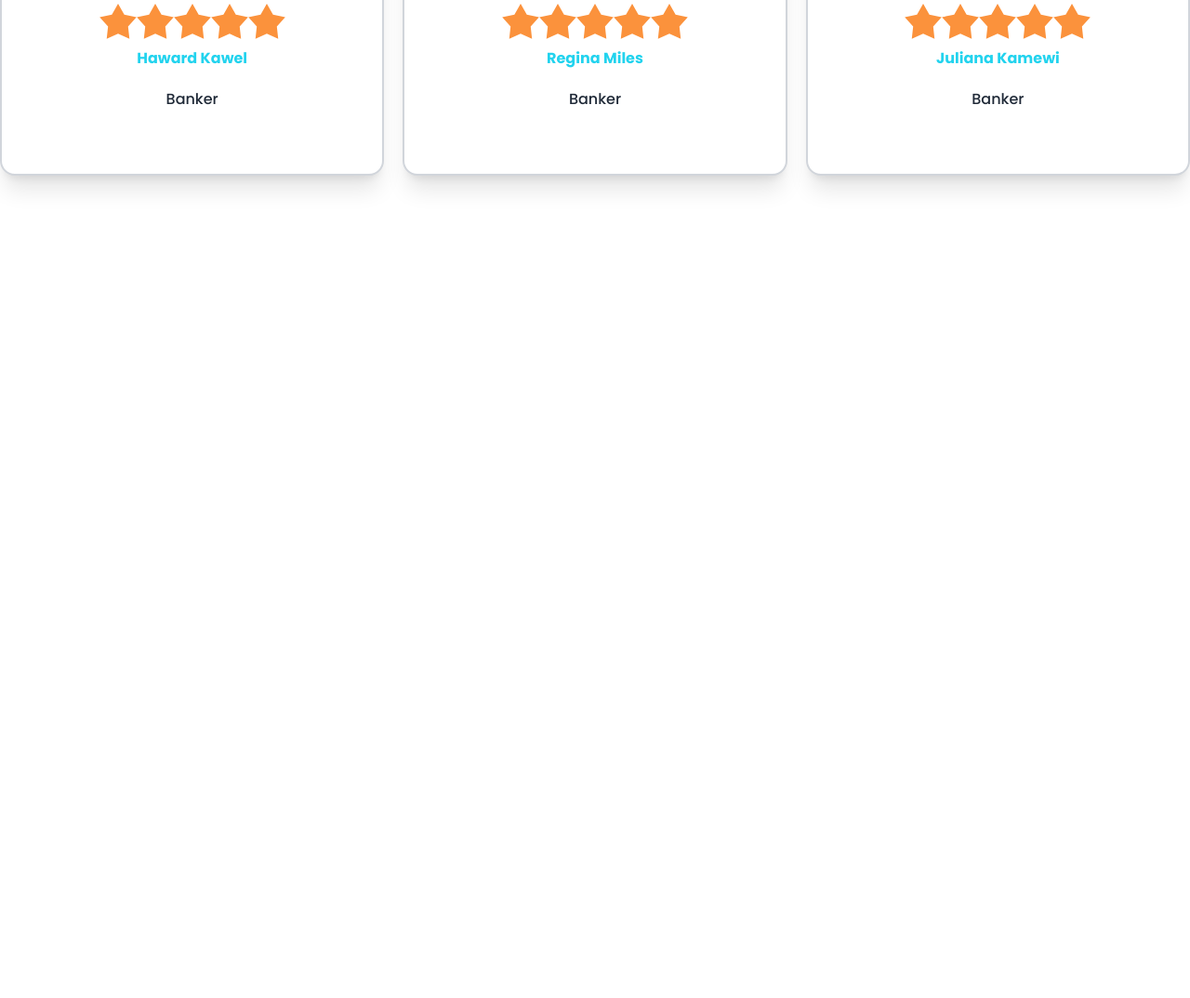
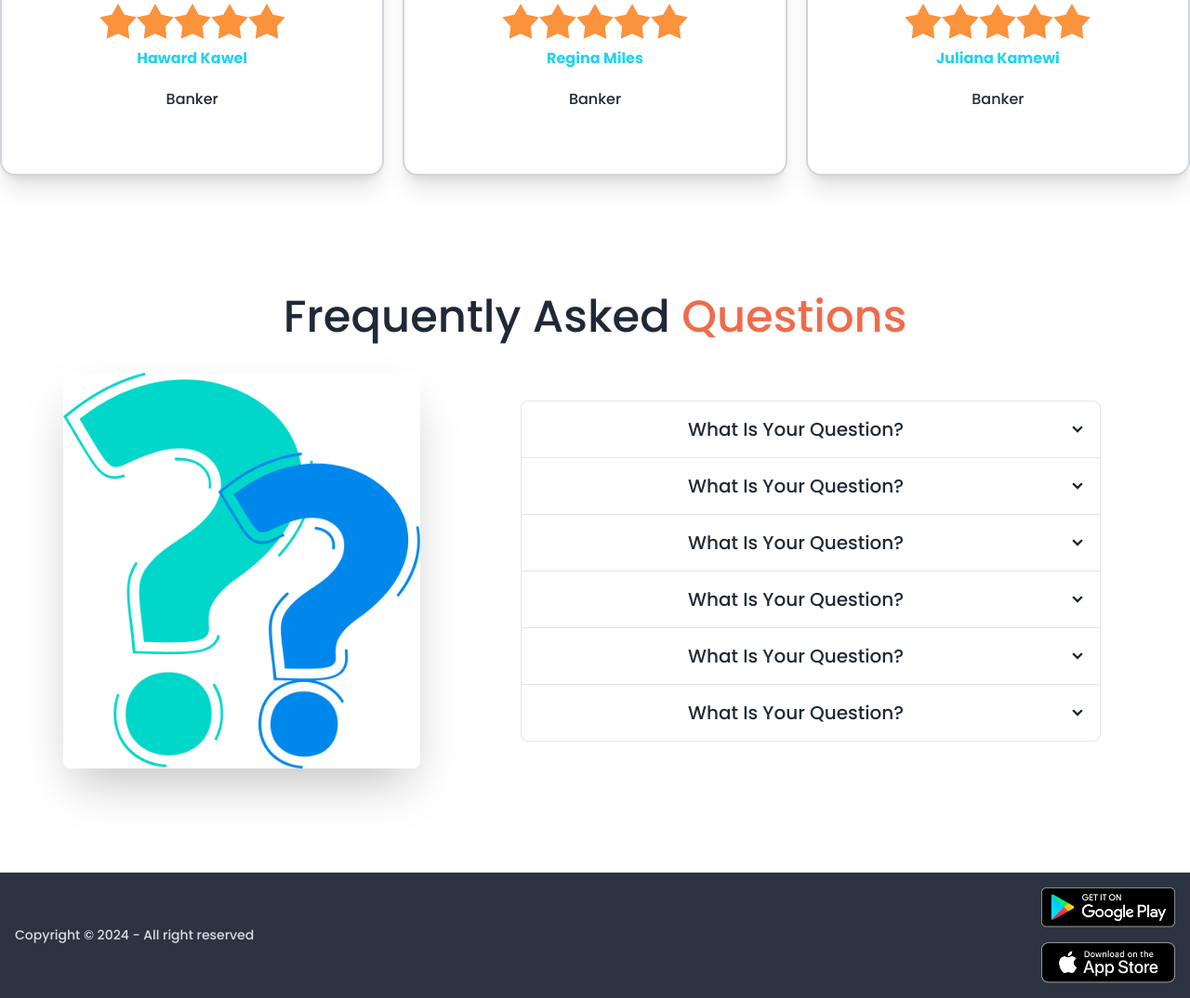
Before and after one commit to RonySorkerr/biker_zone, a plain HTML site: page index.html in a window 1280 px wide. Shown: the part 1938-3012 px from the top of the page at 93% size. Before the commit the page ends 2255 px from the top, so only its background shows below. Drawn offline with nearby package versions, Linux system fonts and the light colour scheme.

Commit message:
footer section added

```diff
--- a/index.html
+++ b/index.html
@@ -263,10 +263,90 @@
 
         </section>
 
+
+        <!-- FAQ -->
+        <section class="my-24">
+        <h1 class="text-5xl font-lightbold text-center mb-12">Frequently Asked <span class="text-btn-bike">Questions</span>
+            <div class="">
+                <div class="hero mt-5">
+                    <div class="hero-content flex-col lg:flex-row gap-20">
+                      <img src="images/others/faq.png" class=" w-1/2 lg:max-w-sm rounded-lg shadow-2xl" />
+                      <div>
+                        <div class="join join-vertical w-11/12">
+                            <div class="collapse collapse-arrow join-item border border-base-300">
+                              <input type="radio" name="my-accordion-4" />
+                              <div class="collapse-title text-xl font-medium">
+                                What Is Your Question?
+                              </div>
+                              <div class="collapse-content">
+                                <p class="text-base">Lorem ipsum dolor sit amet consectetur adipisicing elit. Repudiandae, voluptas?</p>
+                              </div>
+                            </div>
+                            <div class="collapse collapse-arrow join-item border border-base-300">
+                              <input type="radio" name="my-accordion-4" />
+                              <div class="collapse-title text-xl font-medium">
+                                What Is Your Question?
+                              </div>
+                              <div class="collapse-content">
+                                <p class="text-base">Lorem ipsum dolor sit amet consectetur adipisicing elit. Repudiandae, voluptas?</p>
+                              </div>
+                            </div>
+                            <div class="collapse collapse-arrow join-item border border-base-300">
+                              <input type="radio" name="my-accordion-4" />
+                              <div class="collapse-title text-xl font-medium">
+                                What Is Your Question?
+                              </div>
+                              <div class="collapse-content">
+                                <p class="text-base">Lorem ipsum dolor sit amet consectetur adipisicing elit. Repudiandae, voluptas?</p>
+                              </div>
+                            </div>
+                            <div class="collapse collapse-arrow join-item border border-base-300">
+                                <input type="radio" name="my-accordion-4" />
+                                <div class="collapse-title text-xl font-medium">
+                                  What Is Your Question?
+                                </div>
+                                <div class="collapse-content">
+                                  <p class="text-base">Lorem ipsum dolor sit amet consectetur adipisicing elit. Repudiandae, voluptas?</p>
+                                </div>
+                              </div>
+                              <div class="collapse collapse-arrow join-item border border-base-300">
+                                <input type="radio" name="my-accordion-4" />
+                                <div class="collapse-title text-xl font-medium">
+                                  What Is Your Question?
+                                </div>
+                                <div class="collapse-content">
+                                  <p class="text-base">Lorem ipsum dolor sit amet consectetur adipisicing elit. Repudiandae, voluptas?</p>
+                                </div>
+                              </div>
+                              <div class="collapse collapse-arrow join-item border border-base-300">
+                                <input type="radio" name="my-accordion-4" />
+                                <div class="collapse-title text-xl font-medium">
+                                  What Is Your Question?
+                                </div>
+                                <div class="collapse-content">
+                                  <p class="text-base">Lorem ipsum dolor sit amet consectetur adipisicing elit. Repudiandae, voluptas?</p>
+                                </div>
+                              </div>
+                          </div>
+                      </div>
+                    </div>
+                  </div>
+            </div>
+
+
+
+        </section>
+
     </main>
-    <footer>
-
-    </footer>
+    <footer class="footer items-center p-4 bg-neutral text-neutral-content">
+        <aside class="items-center grid-flow-col">
+          <p>Copyright © 2024 - All right reserved</p>
+        </aside>
+        <nav class="grid-cols-1 gap-4 md:place-self-center md:justify-self-end">
+          <a><img class="w-36" src="images/others/android.png" alt=""></a>
+          <a><img class="w-36" src="images/others/ios.png" alt=""></a>
+        </nav>
+      </footer>
 </body>
 
 </html>
```
